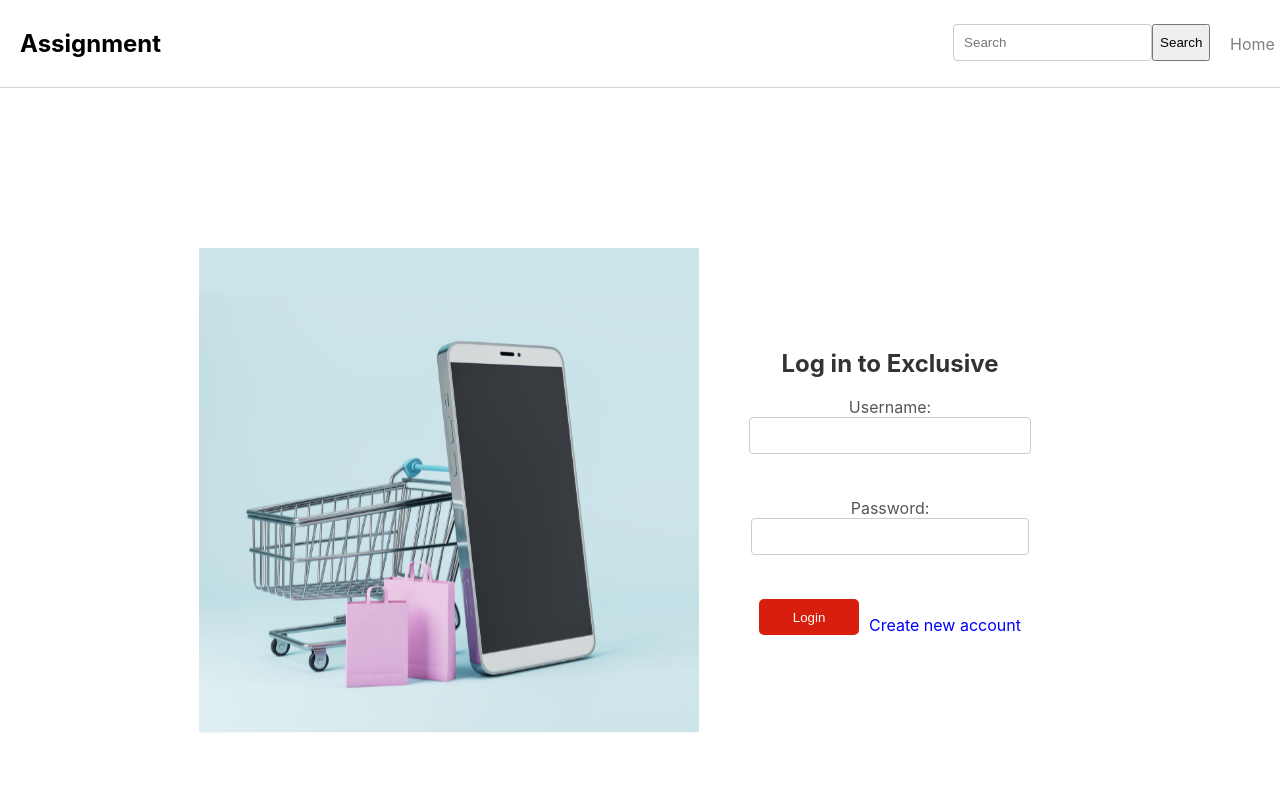
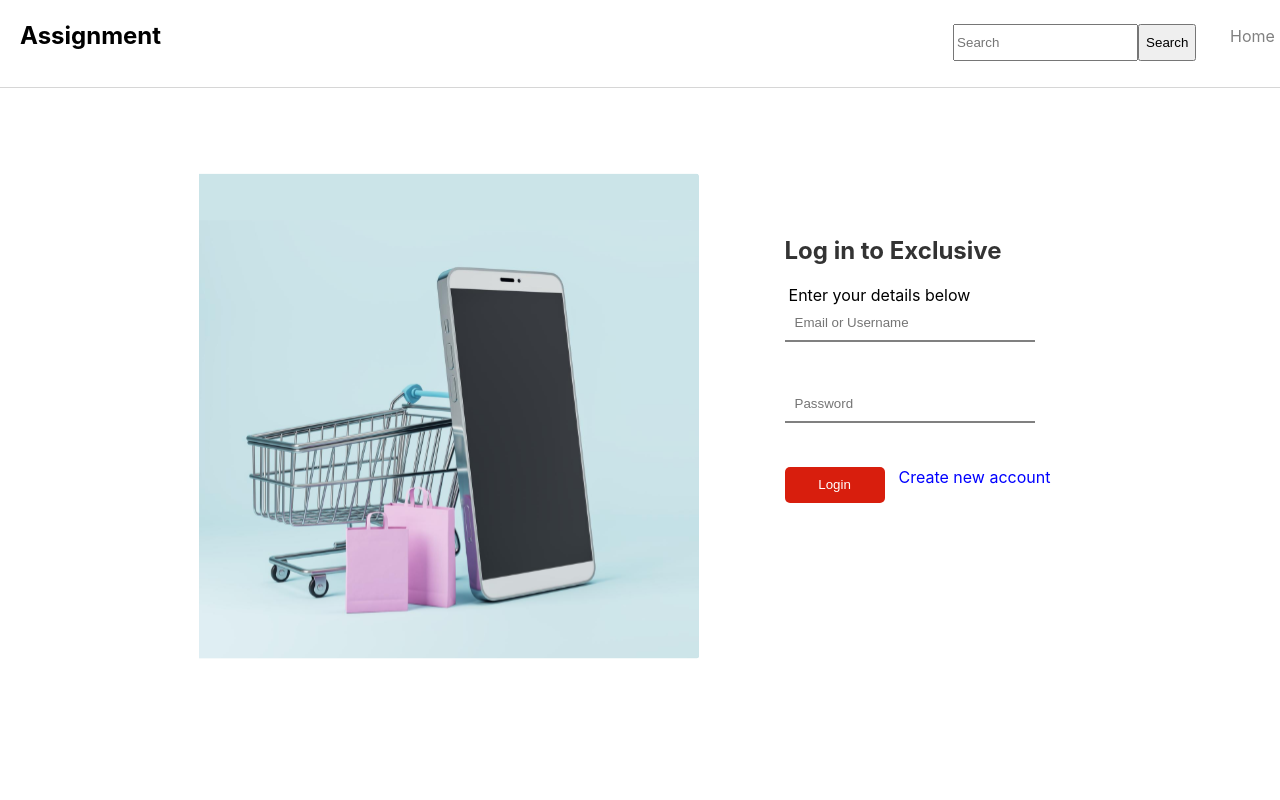
Before and after one commit to Saurabhrajput1234/Esa-ecommerce-web, a React (Create React App) app: page /signup in a window 1280 px wide. Shown: the top 800 px of the page. Built offline with nearby package versions, Linux system fonts and the light colour scheme; no server answers.

Commit message:
some changes in modal

```diff
--- a/src/App.js
+++ b/src/App.js
@@ -13,6 +13,7 @@ const App = () => {
 
   const [cartItem, setCartItems] = useState([]);
   const [show1, setShow1] = useState(false);
+  console.log(show1)
 
   const handleAddProduct = (product) => {
     const productExist = cartItem.find((item) => item.id === product.id);
@@ -61,21 +62,27 @@ const App = () => {
               handleRemoveProduct={handleRemoveProduct}
               handleCartClear={handleCartClear}
             />
+             <Modal cartItem={cartItem}
+              onShow1={() => setShow1(true)}
+              show1={show1}
+              onClose1={() => setShow1(false)}
+              handleAddProduct={handleAddProduct}
+              handleRemoveProduct={handleRemoveProduct}
+              handleCartClear={handleCartClear}
+            >
+
+
+            </Modal>
+
             <Routers
-
               cartItem={cartItem}
+              show1={show1}
+              onClose1={() => setShow1(false)}
               handleAddProduct={handleAddProduct}
               handleRemoveProduct={handleRemoveProduct}
               handleCartClear={handleCartClear}
             />
-            <Modal
-              show1={show1}
-              onClose1={() => setShow1(false)}
-              cartItem={cartItem}
-              handleAddProduct={handleAddProduct}
-              handleRemoveProduct={handleRemoveProduct}
-              handleCartClear={handleCartClear}
-            ></Modal>
+
 
           </Router>
           <Footer />
--- a/src/components/Header/Header.css
+++ b/src/components/Header/Header.css
@@ -55,6 +55,23 @@
 .addtoCart {
   color: white;
 }
+.cart-length{
+  color: white;
+  height: 15px;
+  width: 15px;
+  border-radius: 50%;
+  background-color: red;
+  font-size: 0.7rem;
+  align-items: center;
+  display: flex;
+  align-items: center;
+  margin-left: -4px;
+
+}
+p {
+  all: unset;
+  padding: 4px;
+}
 
 @media screen and (max-width: 360px) {
   .navbar-links {
--- a/src/components/Header/Header.js
+++ b/src/components/Header/Header.js
@@ -28,11 +28,15 @@ const Header = (props) => {
           <a href="/Products">Product</a>
           <a href="/signup">Signin</a>
 
+         <div style={{display:"flex"}}>
 
-          <div style={{ color: "white" }} className='/cart' onClick={props.onShow1} ><MdAddShoppingCart style={{color:"grey"}} />
-            <span className='cart-length'>{props.cartItem.length === 0 ? "" : props.cartItem.length}</span>
+          <div  style={{ color: "white" , "font-size":"1.3rem" }} className='/cart' onClick={props.onShow1} ><MdAddShoppingCart style={{color:"grey"}} />
+
 
           </div>
+          <div><span >{props.cartItem.length === 0 ? "" : <div className="cart-length"><p>{props.cartItem.length}</p></div> }</span>
+           </div>
+            </div>
 
 
         </div>
--- a/src/components/Home.js/Home.js
+++ b/src/components/Home.js/Home.js
@@ -17,7 +17,7 @@ import category6 from '../pics/Category-Computer.svg'
 
 
 
-function Home() {
+function Home(props) {
 
   const slides = [
     <img src={product1} alt="Slide 1" />,
@@ -57,7 +57,7 @@ function Home() {
         <img src={product3} alt="" />
       </div>
      </div>
-     <Products/>
+     <Products handleAddProduct={props.handleAddProduct}/>
     </div>
 
 
--- a/src/components/Routers/Routers.js
+++ b/src/components/Routers/Routers.js
@@ -10,12 +10,15 @@ import '../../App.css';
 
 
 const Routers = (props) => {
+  console.log(props.show1,"router")
   return (
     <div className='app-css'>
       <Routes>
-        <Route path='/' element={<Home />} />
+        <Route path='/' element={<Home handleAddProduct={props.handleAddProduct} />} />
         <Route path='/Products' element={<Products handleAddProduct={props.handleAddProduct} />} />
-        <Route path='/modal' element={<Modal cartItem={props.cartItem} handleAddProduct={props.handleAddProduct} handleRemoveProduct={props.handleRemoveProduct} handleCartClear={props.handleCartClear} />} />
+        <Route path='/modal' element={<Modal cartItem={props.cartItem} handleAddProduct={props.handleAddProduct} show1={props.show1}
+
+              onClose1={props.onClose1} handleRemoveProduct={props.handleRemoveProduct} handleCartClear={props.handleCartClear} />} />
         <Route path='/signup' element={<LoginForm />} />
       </Routes>
     </div>
--- a/src/components/Signup/LoginForm.css
+++ b/src/components/Signup/LoginForm.css
@@ -3,16 +3,19 @@
 .signin{
   background-color:white;
   display: flex;
-  align-items: center;
+  align-items: start;
   justify-content: center;
   height: 100vh;
+  padding-left: 23px;
+  padding-top: 76px;
 }
 
 .signin-form{
   background-color: white;
   padding: 50px;
-  text-align: center;
+  text-align: start;
   border-radius: 10px;
+  padding-left: 86px;
 }
 
 .container {
@@ -25,14 +28,13 @@
 }
 
 h2 {
-  text-align: center;
   color: #333;
 }
 
 form {
   display: flex;
   flex-direction: column;
-  align-items: center;
+  align-items: start;
 }
 
 label {
@@ -40,13 +42,13 @@ label {
   color: #555;
 }
 
-input {
+.signin-form input {
   padding: 10px;
   margin-bottom: 16px;
-  width: 100%;
+  width: 250px;
   box-sizing: border-box;
-  border: 1px solid #ccc;
-  border-radius: 4px;
+  border: none;
+  border-bottom: 2px solid gray;
 }
 
 .buttonLogin {
@@ -73,3 +75,7 @@ input {
   height: 100%;
   width: 100%;
 }
+input{
+
+
+}
--- a/src/components/Signup/LoginForm.js
+++ b/src/components/Signup/LoginForm.js
@@ -47,20 +47,24 @@ const LoginForm = () => {
       </div>
       <div className="signin-form">
         <h2>Log in to Exclusive</h2>
+        <p>Enter your details below</p>
         <form>
+
           <label>
-            Username:
+
             <input
               type="text"
+              placeholder="Email or Username "
               value={username}
               onChange={(e) => setUsername(e.target.value)}
             />
           </label>
           <br />
           <label>
-            Password:
+
             <input
               type="password"
+              placeholder="Password"
               value={password}
               onChange={(e) => setPassword(e.target.value)}
             />
--- a/src/components/modal/Modal.css
+++ b/src/components/modal/Modal.css
@@ -5,7 +5,10 @@
   display: flex;
   justify-content: flex-end;
   z-index: 100;
-  padding-top: 66px;
+  padding-top: 58px;
+  position: absolute;
+  height: 733vh;
+
 }
 
 @media (max-width: 360px) {
--- a/src/components/modal/Modal.js
+++ b/src/components/modal/Modal.js
@@ -5,6 +5,8 @@ import Cart from '../Cart/Cart';
 
 
 const Modal = (props) => {
+
+  console.log(props.show1,"this is model")
 
 
   if (!props.show1) {
```
